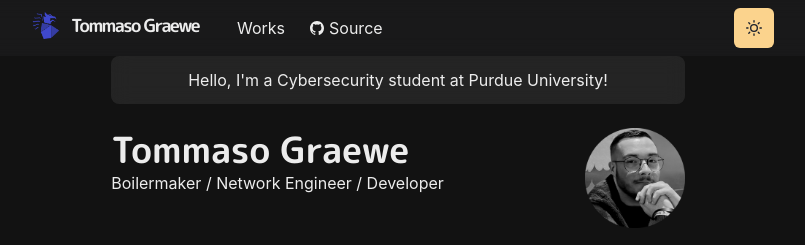
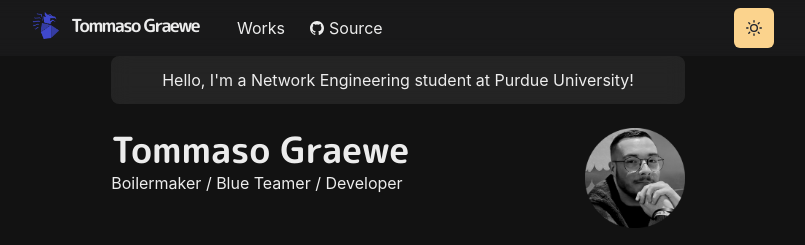
Before and after one commit to tgraewe/tgraewe-homepage, a Next.js app: page / in a window 1280 px wide. Shown: the top 245 px of the page, without its empty margins (242-1047 px from the left). Built offline with nearby package versions, Linux system fonts and the light colour scheme.

Commit message:
Update index.js

```diff
--- a/pages/index.js
+++ b/pages/index.js
@@ -20,14 +20,14 @@ const Page = () => {
         textAlign="center"
         bg={useColorModeValue('whiteAlpha.500', 'whiteAlpha.200')}
         css={{ backdropFilter: 'blur(10px)' }}>
-        Hello, I&apos;m a Cybersecurity student at Purdue University!
+        Hello, I&apos;m a Network Engineering student at Purdue University!
       </Box>
       <Box display={{ md: 'flex' }}>
         <Box flexGrow={1}>
           <Heading as="h2" variant="page-title">
             Tommaso Graewe
           </Heading>
-          <p>Boilermaker / Network Engineer / Developer</p>
+          <p>Boilermaker / Blue Teamer / Developer</p>
         </Box>
         <Box
           flexShrink={0}
```
